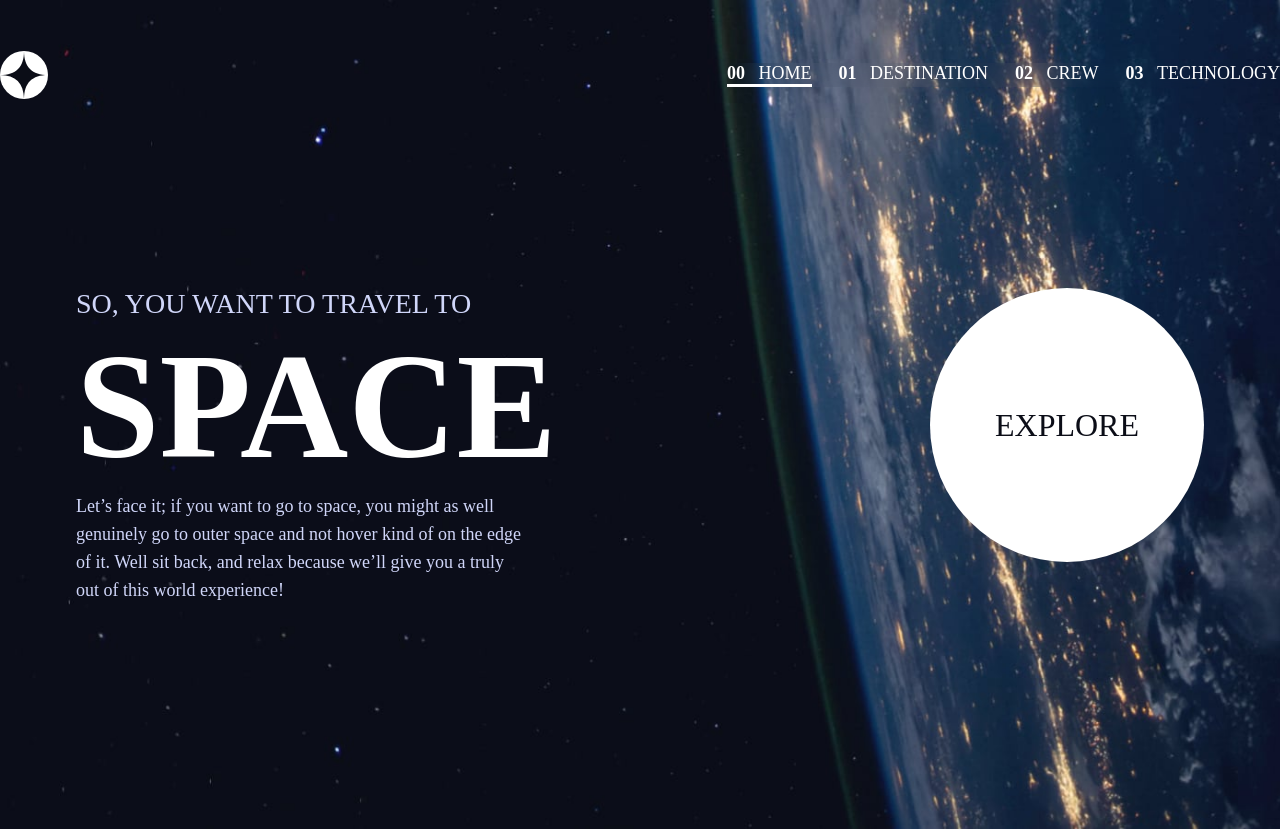
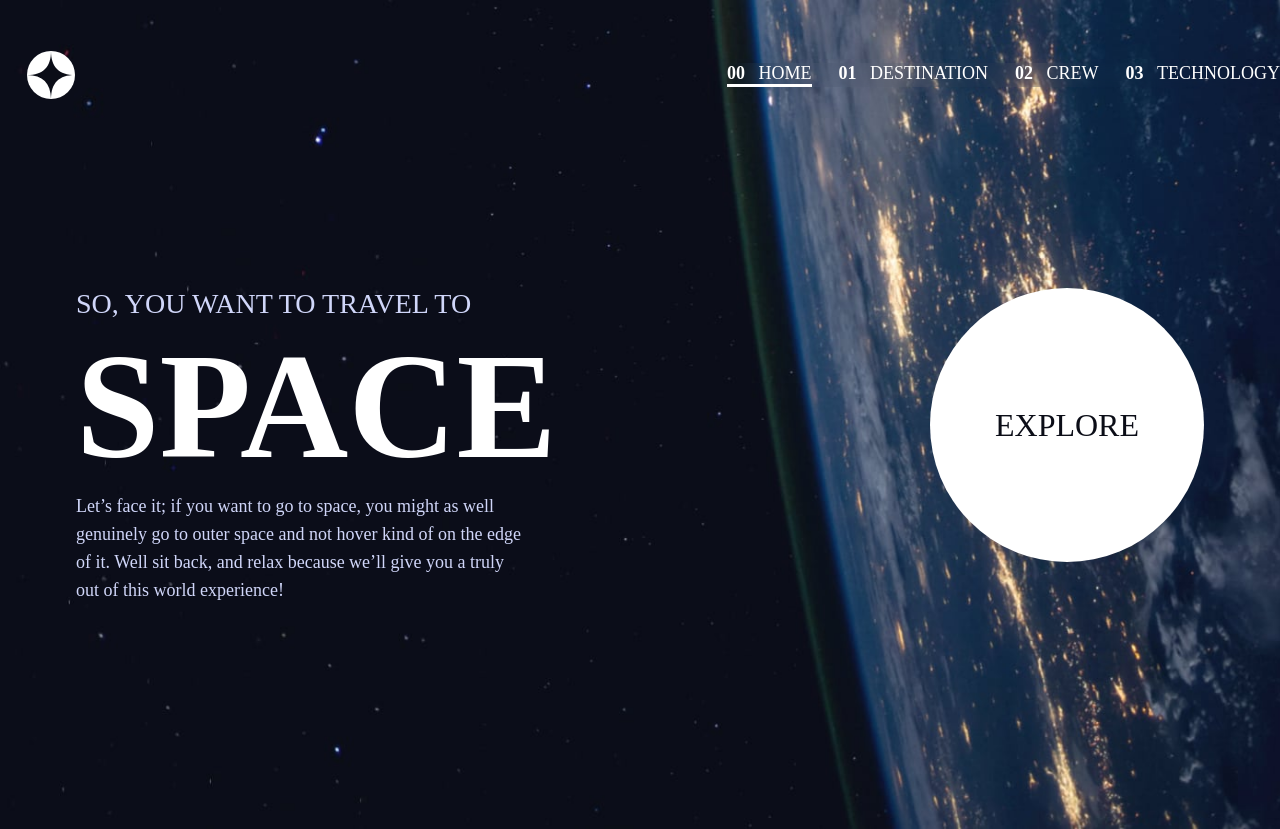
Before and after one commit to MitiaElodie/space-tourism-website-main, a Vue app: page / in a window 1280 px wide. Built offline with nearby package versions, Linux system fonts and the light colour scheme; a web font is replaced by a local one.

Commit message:
CSS: set the right margin-left for the logo

```diff
--- a/src/App.vue
+++ b/src/App.vue
@@ -96,6 +96,7 @@ export default {
    &__logo {
       height: var(--logo-size);
       width: var(--logo-size);
+      margin-left: var(--logo-margin-left);
    }
 
    &__menu-number {
--- a/src/assets/base.scss
+++ b/src/assets/base.scss
@@ -54,6 +54,8 @@ $laptop-breakpoint: 1000px;
   --technology-image-height: 170px;
 
   --logo-size: 40px;
+  --logo-margin-left: 1em;
+
   --header-margin-top: 0;
   --header-height: 60px;
 }
@@ -82,6 +84,8 @@ $laptop-breakpoint: 1000px;
     --technology-image-height: 310px;
 
     --logo-size: 48px;
+    --logo-margin-left: 1.5em;
+
     --header-height: 96px;
   }
 }
```
